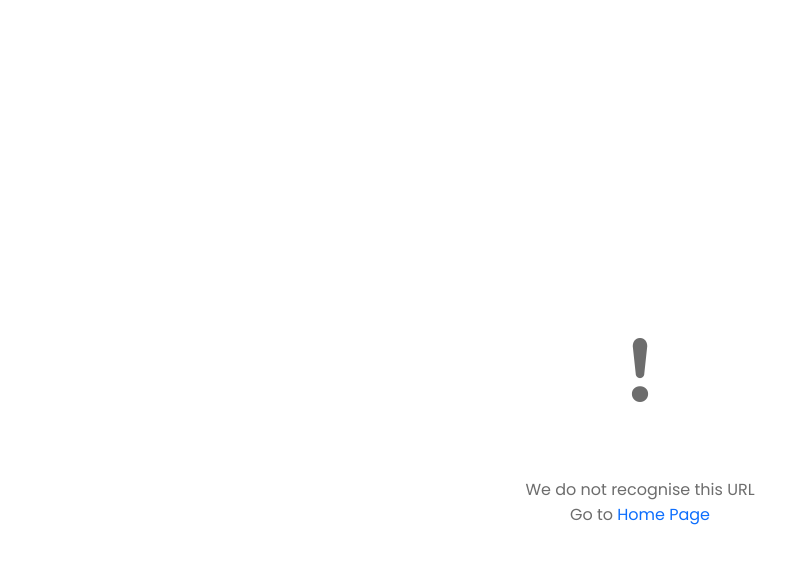
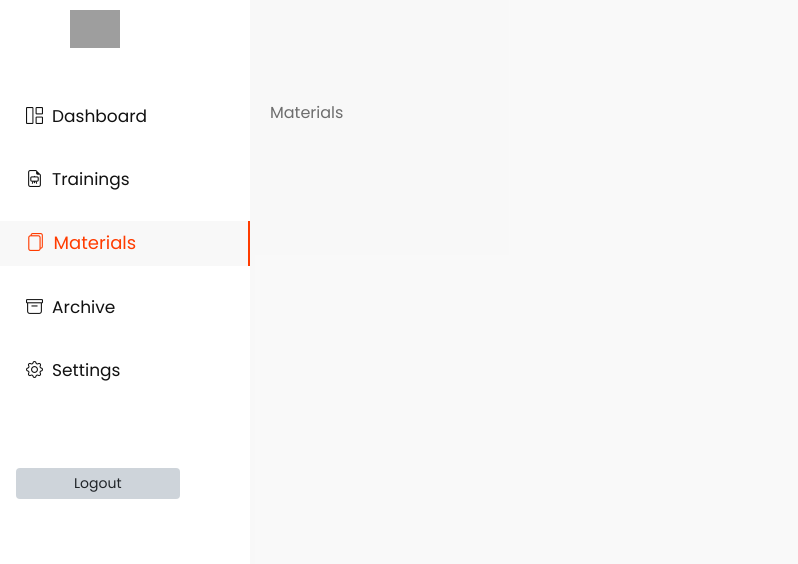
Before and after one commit to EmekaJoseph/qsm, a Vue app in the folder qsm_vue/: page /admin/materials in a window 1280 px wide. Shown: the top 564 px of the page, without its empty margins (0-798 px from the left). Built offline with nearby package versions, Linux system fonts and the light colour scheme; grey boxes are pictures that could not be loaded; what vue-3-export-excel, vue-sweetalert2 would draw is missing.

Commit message:
admin pages

```diff
--- a/qsm_vue/src/assets/base.css
+++ b/qsm_vue/src/assets/base.css
@@ -10,6 +10,8 @@
   --vt-c-black: #181818;
   --vt-c-black-soft: #222222;
   --vt-c-black-mute: #282828;
+
+  --theme-color: #FF3C00;
 }
 
 
--- a/qsm_vue/src/components/HomePageComponents/HeroComponent.vue
+++ b/qsm_vue/src/components/HomePageComponents/HeroComponent.vue
@@ -51,7 +51,7 @@
 
 @media (min-width: 768px) and (max-width: 991px) {
     .hero-section {
-        height: 300px !important;
+        height: 600px !important;
     }
 
 }
--- a/qsm_vue/src/router/index.ts
+++ b/qsm_vue/src/router/index.ts
@@ -1,11 +1,18 @@
 import { createRouter, createWebHistory } from 'vue-router'
 import HomeView from '../views/HomePage.vue'
 import AboutView from '../views/AboutPage.vue'
-// import ArchivePage from '../views/ArchivePage.vue'
 import TrainingsPage from '../views/TrainingsPage.vue'
 import MaterialsPage from '../views/MaterialsPage.vue'
-import BlogsPage from '../views/BlogPage.vue'
+// import BlogsPage from '../views/BlogPage.vue'
 
+
+import AdminLogin from '../views/Admin/AdminLogin.vue'
+import AdminLayout from '../views/Admin/AdminLayout.vue'
+import AdminDashboard from '../views/Admin/AdminDashboard.vue'
+import AdminTrainings from '../views/Admin/AdminTrainings.vue'
+import AdminArchive from '../views/Admin/AdminArchive.vue'
+import AdminMaterials from '../views/Admin/AdminMaterials.vue'
+import AdminSettings from '../views/Admin/AdminSettings.vue'
 
 
 import PageNotFound from '../views/PageNotFound.vue'
@@ -25,60 +32,31 @@ const router = createRouter({
 
   linkActiveClass: 'active',
   routes: [
+    { path: '/', name: 'Home', component: HomeView },
+
+    { path: '/about', name: 'About', component: AboutView },
+
+    { path: '/trainings', name: 'Trainings', component: TrainingsPage },
+
+    { path: '/materials', name: 'Course Materials', component: MaterialsPage },
+
+    { path: '/blog', name: 'Blog', component: () => import('../views/BlogPage.vue') },
+
+    { path: '/admin/login', name: 'Login', alias: '/admin', component: AdminLogin },
+
+
     {
-      path: '/',
-      name: 'Home',
-      component: HomeView
+      path: '/admin',
+      component: AdminLayout,
+      children: [
+        { path: 'dashboard', name: 'Dashboard', component: AdminDashboard },
+        { path: 'trainings', name: 'Trainings__', component: AdminTrainings },
+        { path: 'archive', name: 'Archive', component: AdminArchive },
+        { path: 'materials', name: 'Materials', component: AdminMaterials },
+        { path: 'settings', name: 'Settings', component: AdminSettings },
+      ],
     },
 
-    {
-      path: '/about',
-      name: 'About',
-      component: AboutView
-    },
-
-    // {
-    //   path: '/archive',
-    //   name: 'Archive',
-    //   component: ArchivePage
-    // },
-
-    {
-      path: '/trainings',
-      name: 'Trainings',
-      component: TrainingsPage
-    },
-
-    {
-      path: '/materials',
-      name: 'Course Materials',
-      component: MaterialsPage
-    },
-
-    {
-      path: '/blog',
-      name: 'Blog',
-      component: BlogsPage
-    },
-
-
-    // {
-    //   path: '/',
-    //   component: HomeLayout,
-    //   children: [
-    //     { path: '', name: 'Home', component: HomeView },
-    //   ],
-    // },
-
-
-
-
-    // {
-    //   path: '/about',
-    //   name: 'about',
-
-    //   component: () => import('../views/AboutPage.vue')
-    // }
 
 
 
--- a/qsm_vue/src/views/Admin/AdminArchive.vue
+++ b/qsm_vue/src/views/Admin/AdminArchive.vue
@@ -1,6 +1,6 @@
 <template>
     <div>
-
+        Archive
     </div>
 </template>
 
--- a/qsm_vue/src/views/Admin/AdminDashboard.vue
+++ b/qsm_vue/src/views/Admin/AdminDashboard.vue
@@ -1,6 +1,6 @@
 <template>
     <div>
-        Login
+        Dashboard
     </div>
 </template>
 
--- a/qsm_vue/src/views/Admin/AdminLayout.vue
+++ b/qsm_vue/src/views/Admin/AdminLayout.vue
@@ -1,11 +1,30 @@
+<script setup lang="ts">
+import { RouterView } from 'vue-router'
+import sideBar from './_includes/sideBar.vue';
+</script>
+
 <template>
-    <div>
-        Login
+    <sideBar />
+    <div class="adminMain">
+        <RouterView />
     </div>
 </template>
 
-<script setup lang="ts">
+<style scoped>
+.adminMain {
+    min-height: 100vh;
+    background-color: #f5f5f5a4;
+    padding-block: 100px;
+    margin-left: 250px;
+    padding-inline: 20px;
 
-</script>
+}
 
-<style scoped></style>
+@media screen and (max-width: 767px) {
+    .adminMain {
+        margin-left: 0px;
+        padding-inline: 10px;
+        margin-bottom: 20px;
+    }
+}
+</style>
--- a/qsm_vue/src/views/Admin/AdminLogin.vue
+++ b/qsm_vue/src/views/Admin/AdminLogin.vue
@@ -1,6 +1,33 @@
 <template>
-    <div>
-        Login
+    <div class="thForm">
+        <div class="container">
+            <div class="row justify-content-center">
+                <div class="col-lg-4 col-md-8">
+                    <div class="card border-0 shadow-sm">
+                        <div class="card-header border-0  fw-bold  text-center py-3">QSM
+                            <span class="text-muted">| Admin</span>
+                        </div>
+                        <div class="card-body py-5 px-4">
+                            <form class="row gy-3">
+                                <div class="col-md-12">
+                                    <label>username</label>
+                                    <input type="text" class="form-control form-control-lg">
+                                </div>
+                                <div class="col-md-12">
+                                    <label>password</label>
+                                    <input type="password" class="form-control form-control-lg">
+                                </div>
+                                <div class="col-md-12 mt-5">
+                                    <button @click.prevent="" class="btn theme-btn btn-lg w-100">Login</button>
+                                    <!-- <button v-else disabled class="btn theme-btn btn-lg w-100">Please Wait..</button> -->
+                                </div>
+                            </form>
+                        </div>
+                    </div>
+                </div>
+            </div>
+
+        </div>
     </div>
 </template>
 
@@ -8,4 +35,17 @@
 
 </script>
 
-<style scoped></style>
+<style scoped>
+.thForm {
+    min-height: 100vh;
+    display: -ms-flexbox;
+    display: flex;
+    -ms-flex-pack: center;
+    justify-content: center;
+    -ms-flex-align: center;
+    align-items: center;
+    transition: 1.8s ease-in-out;
+    overflow: hidden;
+    background-color: #eee;
+}
+</style>
--- a/qsm_vue/src/views/Admin/AdminMaterials.vue
+++ b/qsm_vue/src/views/Admin/AdminMaterials.vue
@@ -1,6 +1,6 @@
 <template>
     <div>
-
+        Materials
     </div>
 </template>
 
--- a/qsm_vue/src/views/Admin/AdminSettings.vue
+++ b/qsm_vue/src/views/Admin/AdminSettings.vue
@@ -1,6 +1,6 @@
 <template>
     <div>
-        Login
+        Settings
     </div>
 </template>
 
--- a/qsm_vue/src/views/Admin/AdminTrainings.vue
+++ b/qsm_vue/src/views/Admin/AdminTrainings.vue
@@ -1,6 +1,72 @@
 <template>
-    <div>
+    <div class="container">
+        <div class="row justify-content-center gy-3">
 
+            <div class="col-lg-5">
+                <div class="card bg-white rounded-4 h-100">
+                    <div class="card-header bg-transparent fw-bold  border-0">New Trainings</div>
+                    <div class="card-body">
+                        <form class="row gy-3">
+                            <div class="col-md-12">
+                                <label>Training Title:</label>
+                                <input type="text" class="form-control">
+                            </div>
+
+                            <div class="col-md-12">
+                                <label>Training Info:</label>
+                                <textarea class="form-control" rows="4"></textarea>
+                            </div>
+
+                            <div class="col-md-12">
+                                <label>Training Venue:</label>
+                                <input type="text" class="form-control">
+                            </div>
+
+                            <div class="col-md-6">
+                                <label>Start Date:</label>
+                                <input type="date" class="form-control">
+                            </div>
+
+                            <div class="col-md-6">
+                                <label>End Date:</label>
+                                <input type="date" class="form-control">
+                            </div>
+
+                            <div class="col-md-12">
+                                Add Image (optional)
+                                <input type="file" accept="image/jpeg, image/png, image/jpg" class="form-control">
+                            </div>
+
+                            <div class="col-md-12">
+                                <button type="submit" class="btn theme-btn float-end">Submit</button>
+                            </div>
+                        </form>
+                    </div>
+                </div>
+            </div>
+
+            <div class="col-lg-7">
+                <div class="card bg-white rounded-4 h-100">
+                    <div class="card-header bg-transparent fw-bold  border-0"> <i
+                            class="bi bi-circle-fill text-success xsmall"></i> Active Trainings</div>
+                    <div class="card-body">
+
+
+                    </div>
+                </div>
+            </div>
+
+            <div class="col-lg-12">
+                <div class="card bg-white rounded-4 h-100">
+                    <div class="card-header bg-transparent fw-bold  border-0">Past Trainings</div>
+                    <div class="card-body">
+
+
+                    </div>
+                </div>
+            </div>
+
+        </div>
     </div>
 </template>
 
--- /dev/null
+++ b/qsm_vue/src/views/Admin/_includes/sideBar.vue
@@ -0,0 +1,133 @@
+<template>
+    <div>
+
+        <div class="sidenav">
+            <span class="brand">
+                <img src="@/assets/images/logo1.png" width="50" alt="Logo">
+            </span>
+
+
+            <div class="menuSection">
+                <ul class="list-group list-group-flush">
+                    <li class="list-group-item" :class="{ 'gActive': (route.name == 'Dashboard') }">
+                        <router-link :to="{ name: 'Dashboard' }">
+                            <i class="bi bi-grid-1x2"></i>&nbsp;
+                            Dashboard
+                        </router-link>
+                    </li>
+
+                    <li class="list-group-item" :class="{ 'gActive': (route.name == 'Trainings__') }">
+                        <router-link :to="{ name: 'Trainings__' }">
+                            <i class="bi bi-file-earmark-easel"></i>&nbsp;
+                            Trainings
+                        </router-link>
+                    </li>
+
+                    <li class="list-group-item" :class="{ 'gActive': (route.name == 'Materials') }">
+                        <router-link :to="{ name: 'Materials' }">
+                            <i class="bi bi-files"></i>&nbsp;
+                            Materials
+                        </router-link>
+                    </li>
+
+                    <li class="list-group-item" :class="{ 'gActive': (route.name == 'Archive') }">
+                        <router-link :to="{ name: 'Archive' }">
+                            <i class="bi bi-archive"></i>&nbsp;
+                            Archive
+                        </router-link>
+                    </li>
+
+                    <li class="list-group-item" :class="{ 'gActive': (route.name == 'Settings') }">
+                        <router-link :to="{ name: 'Settings' }">
+                            <i class="bi bi-gear"></i>&nbsp;
+                            Settings
+                        </router-link>
+                    </li>
+
+                    <li class="list-group-item mt-5">
+                        <button class="btn bg-dark-subtle  btn-sm w-75">Logout</button>
+                    </li>
+                </ul>
+            </div>
+        </div>
+    </div>
+</template>
+
+<script setup lang="ts">
+import { useRoute } from 'vue-router';
+const route = useRoute();
+</script>
+
+<style scoped>
+/* The sidebar menu */
+.sidenav {
+    height: 100%;
+    /* Full-height: remove this if you want "auto" height */
+    width: 250px;
+    /* Set the width of the sidebar */
+    position: fixed;
+    /* Fixed Sidebar (stay in place on scroll) */
+    z-index: 1;
+    /* Stay on top */
+    top: 0;
+    /* Stay at the top */
+    left: 0;
+    background-color: #fff;
+
+    overflow-x: hidden;
+    /* Disable horizontal scroll */
+    /* padding: 25px 10px; */
+}
+
+.sidenav .brand {
+    padding: 10px 30px 17px 70px;
+    /* color: #BD2c00; */
+    display: flex;
+}
+
+.menuSection {
+    margin-top: 30px;
+}
+
+@media screen and (max-width: 767px) {
+    .sidenav {
+        display: none;
+    }
+}
+
+.list-group-item {
+    background-color: transparent;
+    color: #fff;
+    margin-bottom: 20px;
+    border: none;
+    font-size: 17px;
+}
+
+.list-group-item a {
+    text-decoration: none;
+    padding: 10px 40px 10px 10px;
+    color: #111;
+}
+
+
+a:not(.gActive):hover {
+    color: #111;
+}
+
+.active {
+    color: var(--theme-color) !important;
+    background-color: transparent !important;
+    font-weight: normal;
+}
+
+.gActive {
+    background-color: #f5f5f5a4;
+    border-right: 2px solid var(--theme-color) !important;
+}
+
+/* .badge {
+    font-size: 9px;
+    background-color: #f5f5f5 !important;
+    border: 1px solid #ccc !important;
+} */
+</style>
--- a/qsm_vue/src/views/HomePage.vue
+++ b/qsm_vue/src/views/HomePage.vue
@@ -1,17 +1,3 @@
-<script setup lang="ts">
-import ContactHeadComponent from '@/components/HomePageComponents/ContactHeadComponent.vue';
-
-import HeroComponent from '@/components/HomePageComponents/HeroComponent.vue';
-import AboutComponent from '@/components/HomePageComponents/AboutComponent.vue'
-import ServicesComponent from '@/components/HomePageComponents/ServicesComponent.vue'
-import Vision_MissionComponent from '@/components/HomePageComponents/Vision&MissionComponent.vue'
-import ChooseUsComponent from '@/components/HomePageComponents/ChooseUsComponent.vue'
-// import ProjectsComponent from '@/components/ProjectsComponent.vue'
-import BlogSectionComponent from '@/components/HomePageComponents/BlogSectionComponent.vue'
-import FAQsComponent from '@/components/HomePageComponents/FAQsComponent.vue'
-import AppointmentComponent from '@/components/HomePageComponents/AppointmentComponent.vue'
-</script>
-
 <template>
   <div>
     <ContactHeadComponent />
@@ -31,3 +17,27 @@ import AppointmentComponent from '@/components/HomePageComponents/AppointmentCom
     <FooterComponent />
   </div>
 </template>
+
+
+<script setup lang="ts">
+import ContactHeadComponent from '@/components/HomePageComponents/ContactHeadComponent.vue';
+
+import HeroComponent from '@/components/HomePageComponents/HeroComponent.vue';
+import AboutComponent from '@/components/HomePageComponents/AboutComponent.vue'
+import ServicesComponent from '@/components/HomePageComponents/ServicesComponent.vue'
+import Vision_MissionComponent from '@/components/HomePageComponents/Vision&MissionComponent.vue'
+import ChooseUsComponent from '@/components/HomePageComponents/ChooseUsComponent.vue'
+// import ProjectsComponent from '@/components/ProjectsComponent.vue'
+import BlogSectionComponent from '@/components/HomePageComponents/BlogSectionComponent.vue'
+import FAQsComponent from '@/components/HomePageComponents/FAQsComponent.vue'
+import AppointmentComponent from '@/components/HomePageComponents/AppointmentComponent.vue'
+
+
+import { onMounted } from 'vue';
+import { UsersAPI } from '@/store/functions/axiosManager';
+const user_api = new UsersAPI()
+
+onMounted(async () => {
+  await user_api.visitor()
+})
+</script>
```
Also changed, not shown: qsm_vue/src/assets/images/hero/hero.png.
